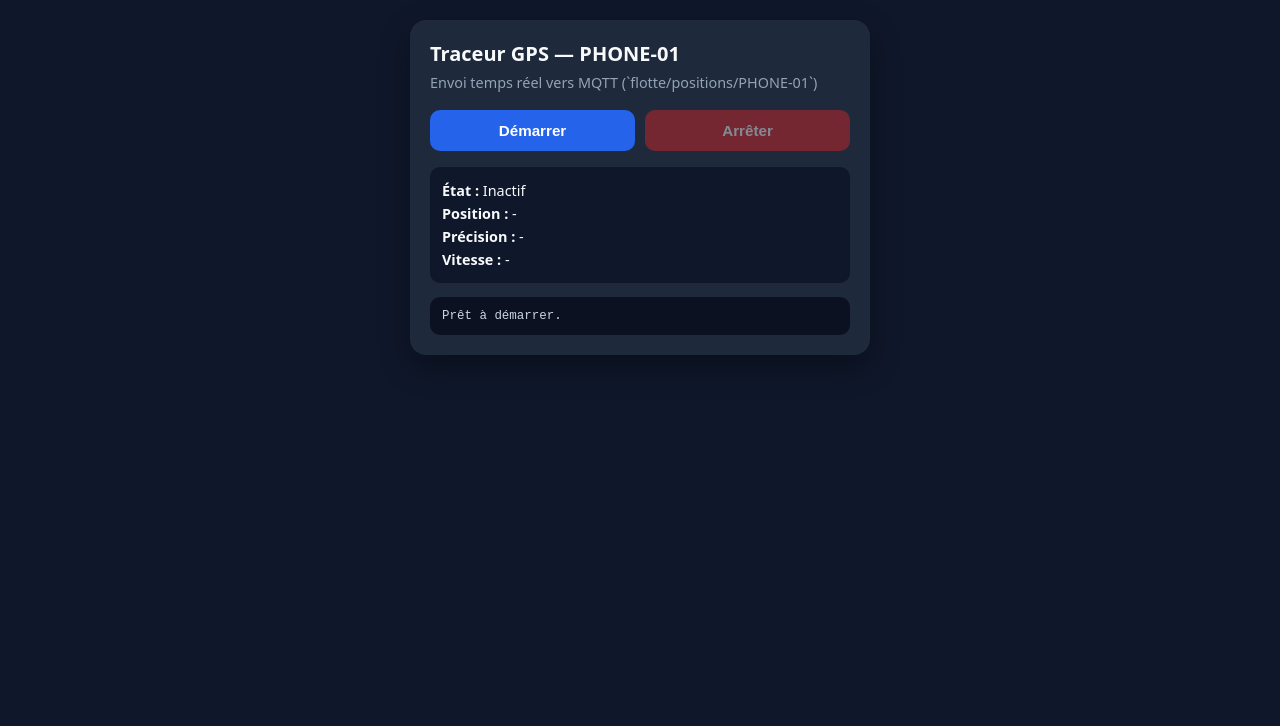
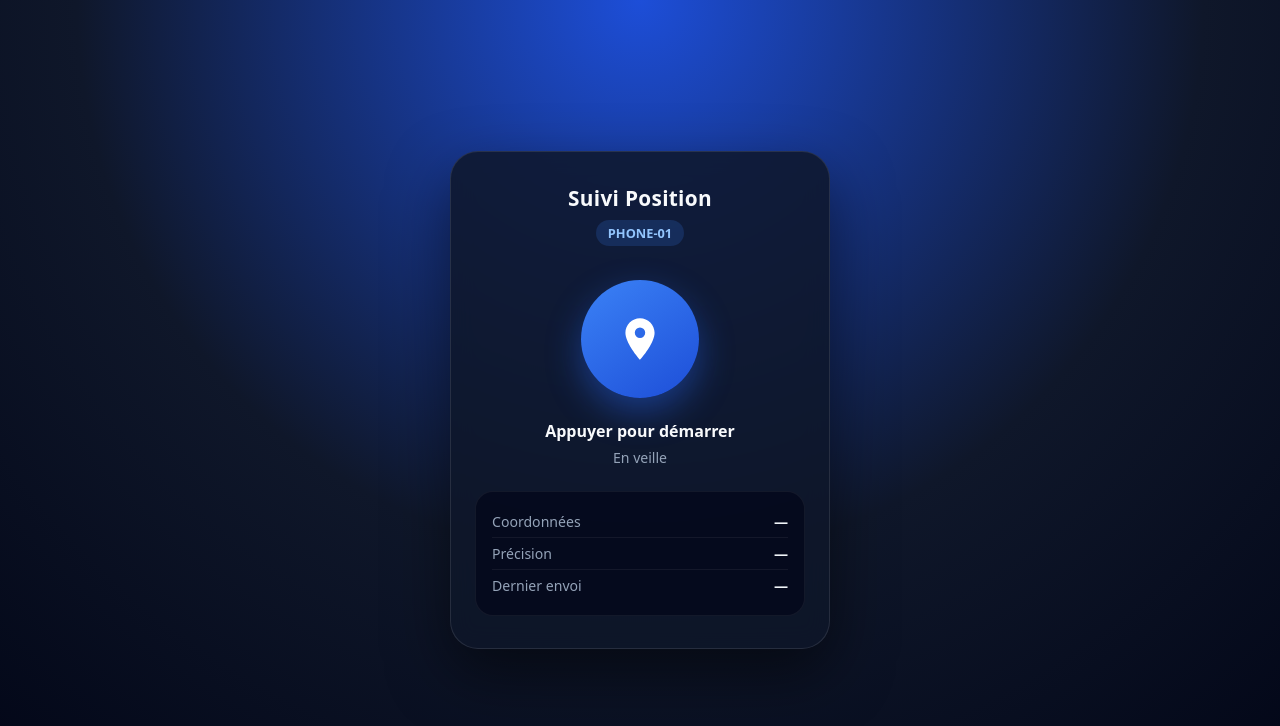
Before and after one commit to holimahefa-nyantsa/suivi-gps-carte, a plain HTML site: page tracker.html in a window 1280 px wide. Drawn offline with Linux system fonts and the light colour scheme.

Commit message:
Update tracker.html

```diff
--- a/tracker.html
+++ b/tracker.html
@@ -3,101 +3,152 @@
 <head>
   <meta charset="UTF-8" />
   <meta name="viewport" content="width=device-width, initial-scale=1.0" />
-  <title>Traceur GPS Web - PHONE-01</title>
+  <title>Traceur GPS — PHONE-01</title>
   <script src="https://unpkg.com/mqtt/dist/mqtt.min.js"></script>
   <style>
+    * {
+      box-sizing: border-box;
+    }
     body {
       margin: 0;
+      min-height: 100vh;
       font-family: system-ui, -apple-system, sans-serif;
-      background: #0f172a;
+      background: radial-gradient(circle at top, #1d4ed8 0%, #0f172a 55%, #020617 100%);
       color: #f8fafc;
       display: flex;
+      align-items: center;
       justify-content: center;
-      padding: 20px;
+      padding: 24px;
     }
-    .card {
+    .panel {
       width: 100%;
-      max-width: 420px;
-      background: #1e293b;
-      border-radius: 16px;
-      padding: 20px;
-      box-shadow: 0 12px 30px rgba(0, 0, 0, 0.35);
+      max-width: 380px;
+      background: rgba(15, 23, 42, 0.85);
+      backdrop-filter: blur(12px);
+      border: 1px solid rgba(255, 255, 255, 0.1);
+      border-radius: 28px;
+      padding: 32px 24px;
+      text-align: center;
+      box-shadow: 0 24px 60px rgba(0, 0, 0, 0.5);
     }
-    h2 {
-      margin: 0 0 6px;
-      font-size: 1.25rem;
+    .title {
+      margin: 0;
+      font-size: 1.3rem;
+      font-weight: 700;
+      letter-spacing: 0.3px;
     }
-    .subtitle {
-      margin: 0 0 18px;
+    .device-badge {
+      display: inline-block;
+      margin-top: 8px;
+      padding: 4px 12px;
+      border-radius: 999px;
+      background: rgba(59, 130, 246, 0.18);
+      color: #93c5fd;
+      font-size: 0.8rem;
+      font-weight: 600;
+    }
+    .pin-wrapper {
+      margin: 34px auto 22px;
+      display: flex;
+      justify-content: center;
+    }
+    .pin-btn {
+      width: 118px;
+      height: 118px;
+      border-radius: 50%;
+      border: none;
+      background: linear-gradient(145deg, #3b82f6, #1d4ed8);
+      color: #ffffff;
+      display: flex;
+      align-items: center;
+      justify-content: center;
+      cursor: pointer;
+      box-shadow: 0 14px 35px rgba(37, 99, 235, 0.45);
+      transition: transform 0.2s ease, background 0.25s ease, box-shadow 0.25s ease;
+    }
+    .pin-btn:active {
+      transform: scale(0.95);
+    }
+    .pin-btn.active {
+      background: linear-gradient(145deg, #ef4444, #b91c1c);
+      box-shadow: 0 14px 35px rgba(239, 68, 68, 0.45);
+      animation: pulse 1.8s infinite;
+    }
+    .pin-btn svg {
+      width: 50px;
+      height: 50px;
+    }
+    @keyframes pulse {
+      0% { box-shadow: 0 0 0 0 rgba(239, 68, 68, 0.55); }
+      70% { box-shadow: 0 0 0 20px rgba(239, 68, 68, 0); }
+      100% { box-shadow: 0 0 0 0 rgba(239, 68, 68, 0); }
+    }
+    .action-label {
+      font-size: 1rem;
+      font-weight: 600;
+      margin-bottom: 6px;
+    }
+    .status-text {
+      font-size: 0.88rem;
       color: #94a3b8;
-      font-size: 0.9rem;
+      margin-bottom: 24px;
     }
-    .actions {
+    .info-box {
+      background: rgba(2, 6, 23, 0.65);
+      border: 1px solid rgba(255, 255, 255, 0.06);
+      border-radius: 18px;
+      padding: 14px 16px;
+      text-align: left;
+      font-size: 0.88rem;
+    }
+    .info-row {
       display: flex;
-      gap: 10px;
-      margin-bottom: 16px;
+      justify-content: space-between;
+      padding: 6px 0;
     }
-    button {
-      flex: 1;
-      padding: 12px;
-      border: 0;
-      border-radius: 10px;
+    .info-row + .info-row {
+      border-top: 1px solid rgba(255, 255, 255, 0.06);
+    }
+    .info-label {
+      color: #94a3b8;
+    }
+    .info-value {
       font-weight: 600;
-      font-size: 0.95rem;
-      cursor: pointer;
-    }
-    #btnStart {
-      background: #2563eb;
-      color: #ffffff;
-    }
-    #btnStop {
-      background: #dc2626;
-      color: #ffffff;
-    }
-    button:disabled {
-      opacity: 0.45;
-      cursor: not-allowed;
-    }
-    .stats {
-      background: #0f172a;
-      border-radius: 10px;
-      padding: 12px;
-      margin-bottom: 14px;
-      font-size: 0.9rem;
-      line-height: 1.6;
-    }
-    pre {
-      background: #0b1120;
-      color: #cbd5e1;
-      padding: 12px;
-      border-radius: 10px;
-      font-size: 0.78rem;
-      max-height: 180px;
-      overflow-y: auto;
-      margin: 0;
-      white-space: pre-wrap;
-      word-break: break-word;
+      color: #f1f5f9;
+      font-variant-numeric: tabular-nums;
     }
   </style>
 </head>
 <body>
-  <div class="card">
-    <h2>Traceur GPS — PHONE-01</h2>
-    <p class="subtitle">Envoi temps réel vers MQTT (`flotte/positions/PHONE-01`)</p>
+  <div class="panel">
+    <h1 class="title">Suivi Position</h1>
+    <div class="device-badge">PHONE-01</div>
 
-    <div class="actions">
-      <button id="btnStart">Démarrer</button>
-      <button id="btnStop" disabled>Arrêter</button>
+    <div class="pin-wrapper">
+      <button id="toggleBtn" class="pin-btn" aria-label="Démarrer ou arrêter le suivi">
+        <svg viewBox="0 0 24 24" fill="currentColor" aria-hidden="true">
+          <path d="M12 2C8.13 2 5 5.13 5 9c0 5.25 7 13 7 13s7-7.75 7-13c0-3.87-3.13-7-7-7zm0 9.5A2.5 2.5 0 1 1 12 6.5a2.5 2.5 0 0 1 0 5z"/>
+        </svg>
+      </button>
     </div>
 
-    <div class="stats">
-      <div><strong>État :</strong> <span id="status">Inactif</span></div>
-      <div><strong>Position :</strong> <span id="coords">-</span></div>
-      <div><strong>Précision :</strong> <span id="accuracy">-</span></div>
-      <div><strong>Vitesse :</strong> <span id="speed">-</span></div>
+    <div id="actionLabel" class="action-label">Appuyer pour démarrer</div>
+    <div id="statusText" class="status-text">En veille</div>
+
+    <div class="info-box">
+      <div class="info-row">
+        <span class="info-label">Coordonnées</span>
+        <span id="coordsVal" class="info-value">—</span>
+      </div>
+      <div class="info-row">
+        <span class="info-label">Précision</span>
+        <span id="accVal" class="info-value">—</span>
+      </div>
+      <div class="info-row">
+        <span class="info-label">Dernier envoi</span>
+        <span id="timeVal" class="info-value">—</span>
+      </div>
     </div>
-
-    <pre id="log">Prêt à démarrer.</pre>
   </div>
 
   <script>
@@ -105,23 +156,19 @@
     const TOPIC = `flotte/positions/${DEVICE_ID}`;
     const BROKER_WSS = "wss://broker.emqx.io:8084/mqtt";
 
-    const btnStart = document.getElementById("btnStart");
-    const btnStop = document.getElementById("btnStop");
-    const statusEl = document.getElementById("status");
-    const coordsEl = document.getElementById("coords");
-    const accuracyEl = document.getElementById("accuracy");
-    const speedEl = document.getElementById("speed");
-    const logEl = document.getElementById("log");
+    const toggleBtn = document.getElementById("toggleBtn");
+    const actionLabel = document.getElementById("actionLabel");
+    const statusText = document.getElementById("statusText");
+    const coordsVal = document.getElementById("coordsVal");
+    const accVal = document.getElementById("accVal");
+    const timeVal = document.getElementById("timeVal");
 
+    let isRunning = false;
     let client = null;
     let watchId = null;
 
-    function addLog(message) {
-      const time = new Date().toLocaleTimeString();
-      logEl.textContent = `[${time}] ${message}\n` + logEl.textContent;
-    }
-
     function stopTracking() {
+      isRunning = false;
       if (watchId !== null && "geolocation" in navigator) {
         navigator.geolocation.clearWatch(watchId);
         watchId = null;
@@ -130,73 +177,74 @@
         client.end(true);
         client = null;
       }
-      btnStart.disabled = false;
-      btnStop.disabled = true;
-      statusEl.textContent = "Arrêté";
-      addLog("Suivi GPS et connexion MQTT arrêtés.");
+      toggleBtn.classList.remove("active");
+      actionLabel.textContent = "Appuyer pour démarrer";
+      statusText.textContent = "Arrêté";
     }
 
-    btnStart.addEventListener("click", () => {
+    function startTracking() {
       if (!("geolocation" in navigator)) {
-        addLog("Géolocalisation non supportée par ce navigateur.");
+        statusText.textContent = "GPS non disponible sur ce navigateur";
         return;
       }
 
-      btnStart.disabled = true;
-      btnStop.disabled = false;
-      statusEl.textContent = "Connexion MQTT...";
+      isRunning = true;
+      toggleBtn.classList.add("active");
+      actionLabel.textContent = "Appuyer pour arrêter";
+      statusText.textContent = "Connexion au réseau...";
 
       client = mqtt.connect(BROKER_WSS, {
-        clientId: "web-tracker-" + Math.random().toString(16).slice(2, 10)
+        clientId: "phone-01-" + Math.random().toString(16).slice(2, 10)
       });
 
       client.on("connect", () => {
-        statusEl.textContent = "Actif (GPS en cours)";
-        addLog("Connecté à broker.emqx.io (WSS).");
+        if (!isRunning) return;
+        statusText.textContent = "Transmission active";
 
         watchId = navigator.geolocation.watchPosition(
           (pos) => {
+            if (!isRunning) return;
             const lat = Number(pos.coords.latitude.toFixed(6));
             const lng = Number(pos.coords.longitude.toFixed(6));
             const acc = Math.round(pos.coords.accuracy);
-            const speedKmh = pos.coords.speed != null
-              ? Number((pos.coords.speed * 3.6).toFixed(1))
-              : 0.0;
 
-            coordsEl.textContent = `${lat}, ${lng}`;
-            accuracyEl.textContent = `± ${acc} m`;
-            speedEl.textContent = `${speedKmh} km/h`;
+            coordsVal.textContent = `${lat}, ${lng}`;
+            accVal.textContent = `± ${acc} m`;
+            timeVal.textContent = new Date().toLocaleTimeString();
 
             const payload = {
               device_id: DEVICE_ID,
               lat: lat,
-              lng: lng,
-              speed_kmh: speedKmh,
-              battery_pct: 100
+              lng: lng
             };
 
             if (client && client.connected) {
               client.publish(TOPIC, JSON.stringify(payload));
-              addLog(`Publié : ${JSON.stringify(payload)}`);
             }
           },
           (err) => {
-            addLog(`Erreur GPS (${err.code}) : ${err.message}`);
+            statusText.textContent = `Erreur GPS (${err.code})`;
           },
           {
             enableHighAccuracy: true,
             maximumAge: 1000,
-            timeout: 10000
+            timeout: 15000
           }
         );
       });
 
-      client.on("error", (err) => {
-        addLog("Erreur MQTT : " + err.message);
+      client.on("error", () => {
+        statusText.textContent = "Erreur de connexion";
       });
+    }
+
+    toggleBtn.addEventListener("click", () => {
+      if (isRunning) {
+        stopTracking();
+      } else {
+        startTracking();
+      }
     });
-
-    btnStop.addEventListener("click", stopTracking);
   </script>
 </body>
 </html>
```
